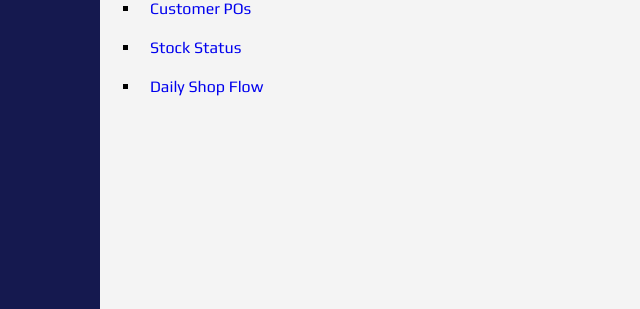
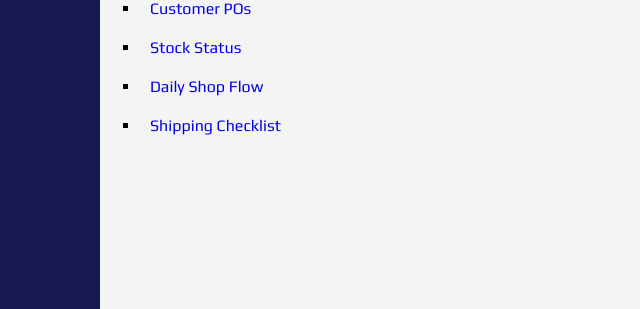
Before and after one commit to colin-iconic/solid-bassoon, a Flask app: page / in a window 1280 px wide; the page is wider, and only the part inside the window is pictured. Shown: the part 212-521 px from the top of that part, without its empty margins (0-640 px from the left). Run offline with Flask 2, Linux system fonts and the light colour scheme.

Commit message:
add shipping checklist to home

```diff
--- a/templates/home.html
+++ b/templates/home.html
@@ -7,5 +7,6 @@
 		<li><a href="{{ url_for('pos') }}">Customer POs</a></li>
 		<li><a href="{{ url_for('part_status') }}">Stock Status</a></li>
 		<li><a href="{{ url_for('daily_progress') }}">Daily Shop Flow</a></li>
+		<li><a href="{{ url_for('ship_list') }}">Shipping Checklist</a></li>
 	</ul>
 {% endblock %}
```
